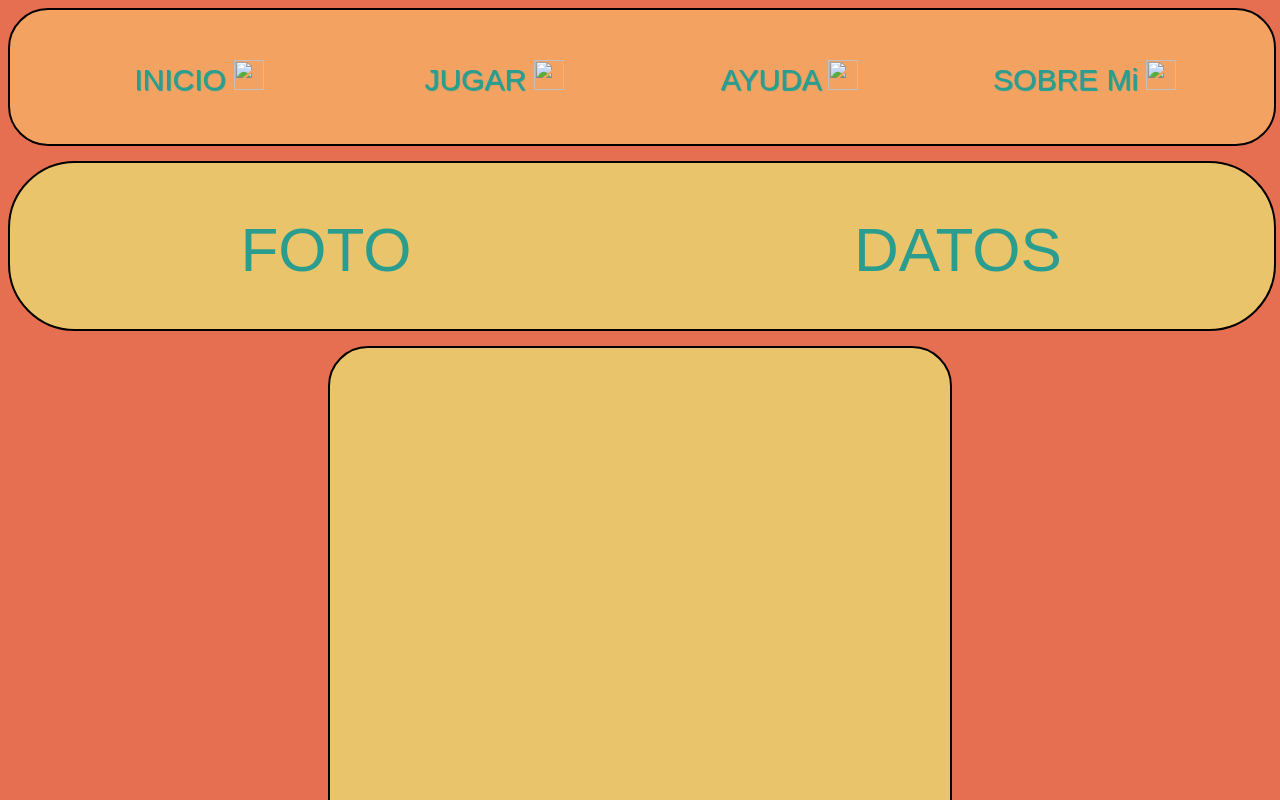
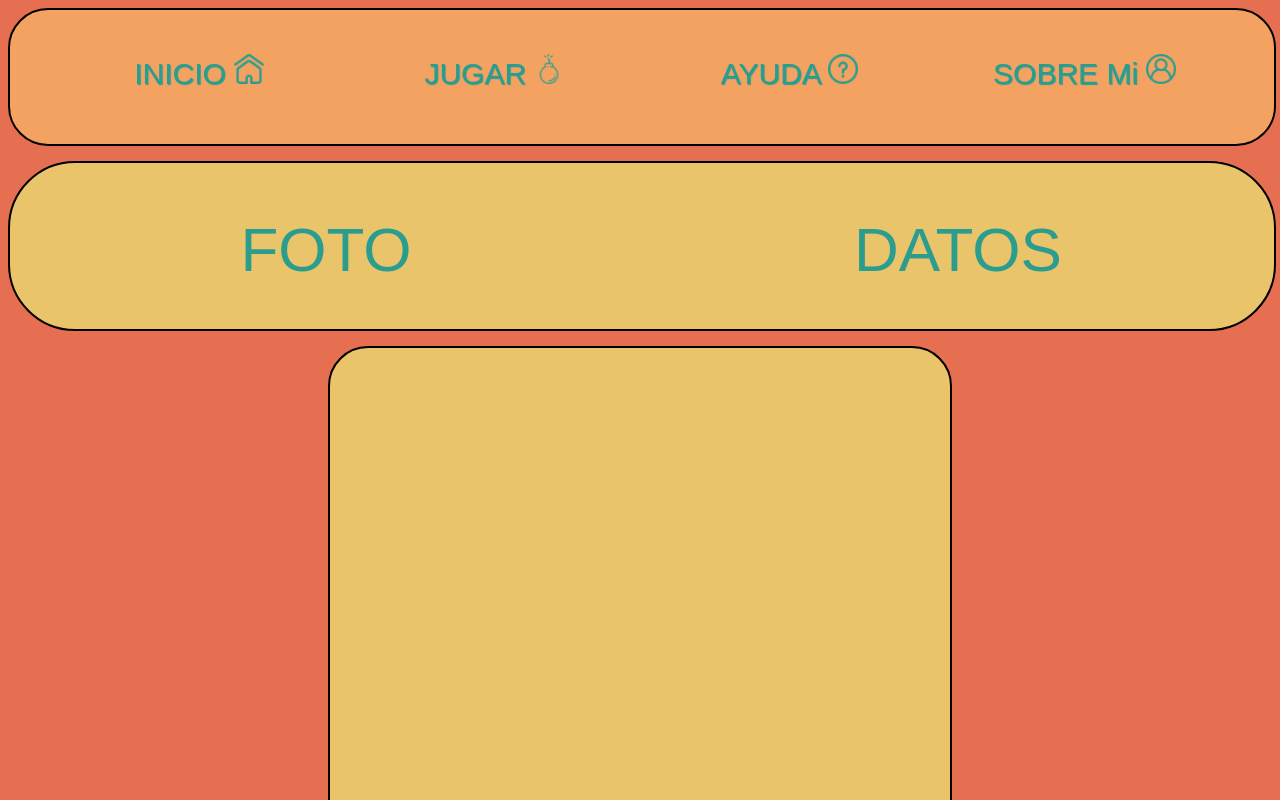
Before and after one commit to bloid3/buscaminas, a plain HTML site: page html/sobremi.html in a window 1280 px wide. Shown: the top 800 px of the page. Drawn offline with Linux system fonts and the light colour scheme; files whose address does not match are found by name; a web font is replaced by a local one.

Commit message:
Subiendo código

```diff
--- a/css/sobremi.css
+++ b/css/sobremi.css
@@ -18,7 +18,7 @@ body {
 nav {
 	display: inline-block;
 	width: 23%;
-	margin-top: 49px;
+	margin-top: 43px;
 }
 button {
 	border: none;
--- a/html/sobremi.html
+++ b/html/sobremi.html
@@ -11,16 +11,16 @@
 <body>
 	<header class="header">
 		<nav>
-			<button>INICIO <img class="img2" src="pagina-de-inicio.png" alt=""></button>
+			<button>INICIO <img class="img2" src="../img/pagina-de-inicio.png" alt=""></button>
 		</nav>
 		<nav>
-			<button class="jugar">JUGAR <img class="img2" src="bomba.png" alt=""></button>
+			<button class="jugar">JUGAR <img class="img2" src="../img/bomba.png" alt=""></button>
 		</nav>
 		<nav >
-			<button>AYUDA <img class="img2" src="informacion.png" alt=""></button>
+			<button>AYUDA <img class="img2" src="../img/informacion.png" alt=""></button>
 		</nav>
 		<nav>
-			<button>SOBRE Mi <img class="img2" src="usuario.png" alt=""></button>
+			<button>SOBRE Mi <img class="img2" src="../img/usuario.png" alt=""></button>
 		</nav>
 	</header>
 	<main>
@@ -38,13 +38,13 @@
 	</main>
 	<footer class="pie">
 		<div class="img1">
-			<a href=""><img src="logotipo-de-instagram.png" alt=""></a>
+			<a href=""><img src="../img/logotipo-de-instagram.png" alt=""></a>
 		</div>
 		<div class="img1">
-			<a href=""><img src="gorjeo (1).png" alt=""></a>
+			<a href=""><img src="../img/gorjeo (1).png" alt=""></a>
 		</div>
 		<div class="img1">
-			<a href=""><img src="gmail.png" alt=""></a>
+			<a href=""><img src="../img/gmail.png" alt=""></a>
 		</div>
 		<div class="img1">
 			<a href="http://www.github.com/bloid3" target="_blank"><img src="github.png" alt=""></a>
```
